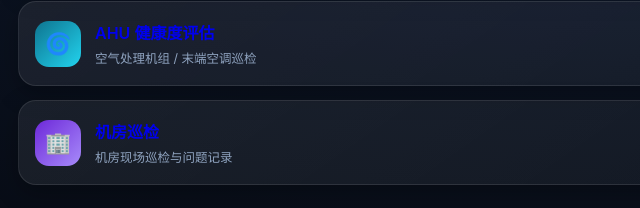
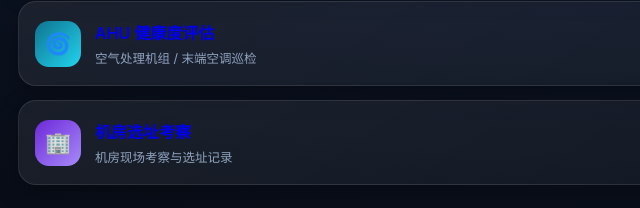
Before and after one commit to zhengxsbn-alt/dc-ops-pwa, a plain HTML site: page index.html in a window 1280 px wide. Shown: the part 264-472 px from the top of the page, 0-640 px from the left. Drawn offline with Linux system fonts and the light colour scheme.

Commit message:
fix: 修正导航页第三个PWA文案为机房选址考察

```diff
--- a/index.html
+++ b/index.html
@@ -81,8 +81,8 @@
     <a class="card" href="./site/">
       <div class="ico violet">🏢</div>
       <div class="meta">
-        <div class="t">机房巡检</div>
-        <div class="d">机房现场巡检与问题记录</div>
+        <div class="t">机房选址考察</div>
+        <div class="d">机房现场考察与选址记录</div>
       </div>
       <div class="arrow">›</div>
     </a>
```
